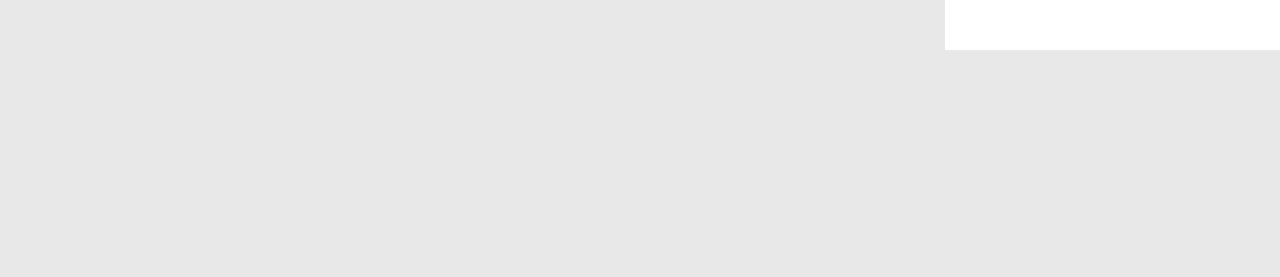
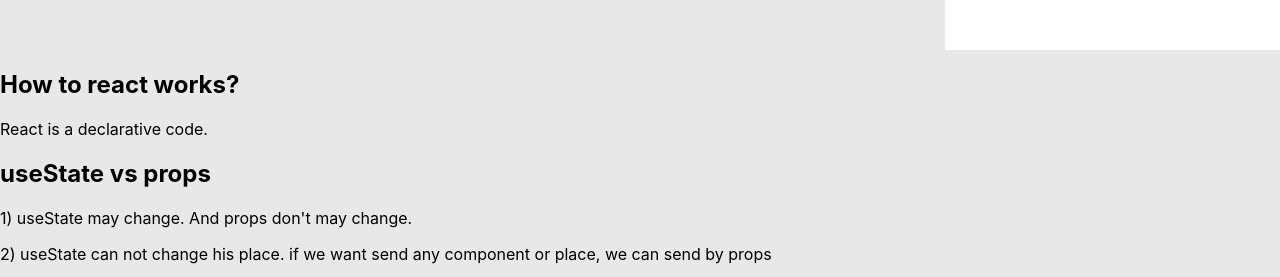
Before and after one commit to amirulislamhridoy/Assignment-8-lucky-one, a React (Create React App) app: page / in a window 1280 px wide. Shown: the part 1902-2179 px from the top of the page. Before the commit the page ends 1952 px from the top, so only its background shows below. Built offline with nearby package versions, Linux system fonts and the light colour scheme.

Commit message:
change url

```diff
--- a/src/App.js
+++ b/src/App.js
@@ -8,6 +8,13 @@ function App() {
     <div>
       <Header></Header>
       <Main></Main>
+      <h2>How to react works?</h2>
+      <p>React is a declarative code.</p>
+      <div>
+        <h2>useState vs props</h2>
+        <p>1) useState may change. And props don't may change. </p>
+        <p>2) useState can not change his place. if we want send any component or place, we can send by props</p>
+      </div>
     </div>
   );
 }
```
